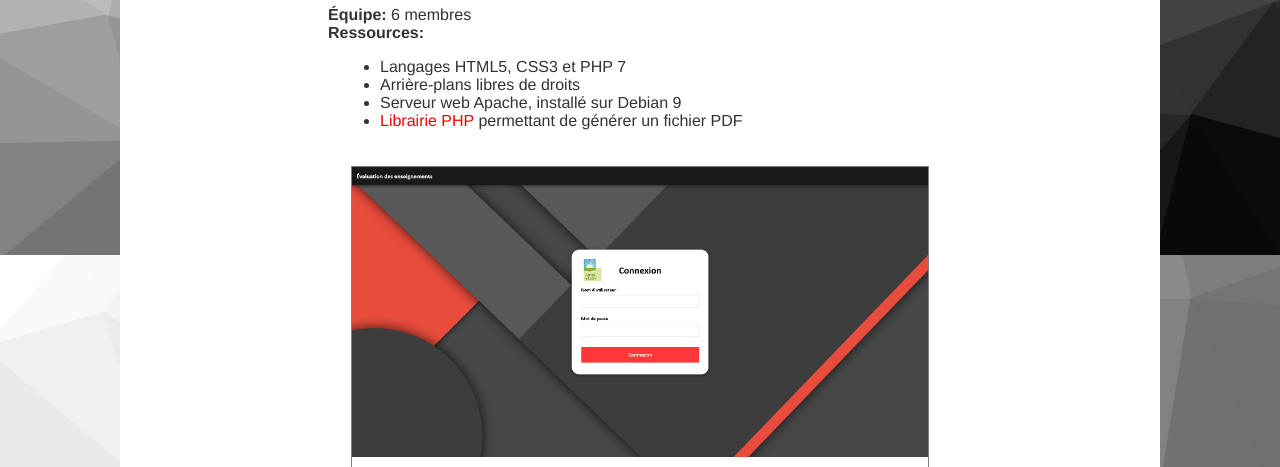
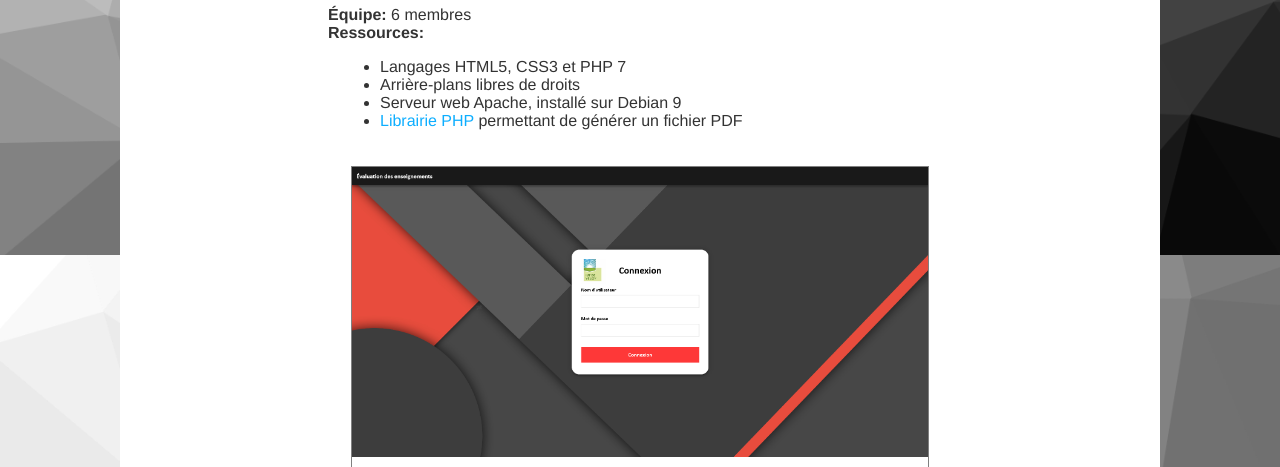
Before and after one commit to joshhauser/joshhauser.github.io, a PHP site: page /pages/appWebIUT.html in a window 1280 px wide. Shown: the part 545-1012 px from the top of the page. Run offline with PHP 8.4, Linux system fonts and the light colour scheme.

Commit message:
changed links colors

```diff
--- a/css/projectstyle.css
+++ b/css/projectstyle.css
@@ -7,7 +7,12 @@
 
 #post-container a{
 	text-decoration: none;
-	color: red;
+	color: #0daeff;
+}
+
+#post-container a:hover{
+  color: #FE3838;
+  transition-duration: 0.5s;
 }
 
 #big-container
```
